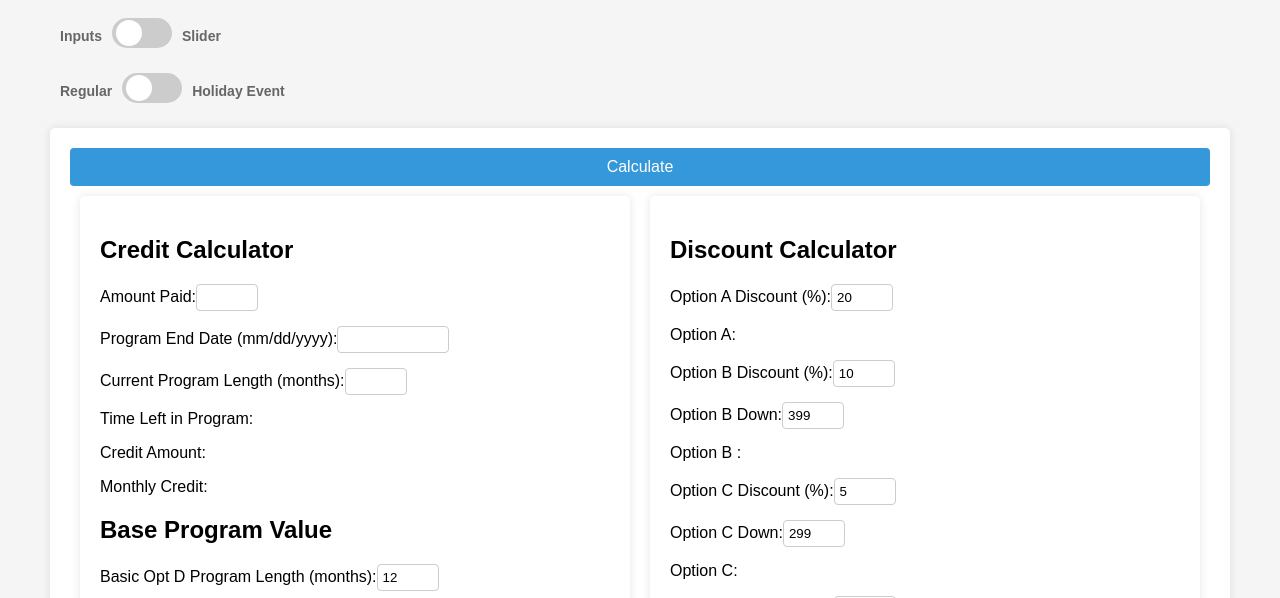
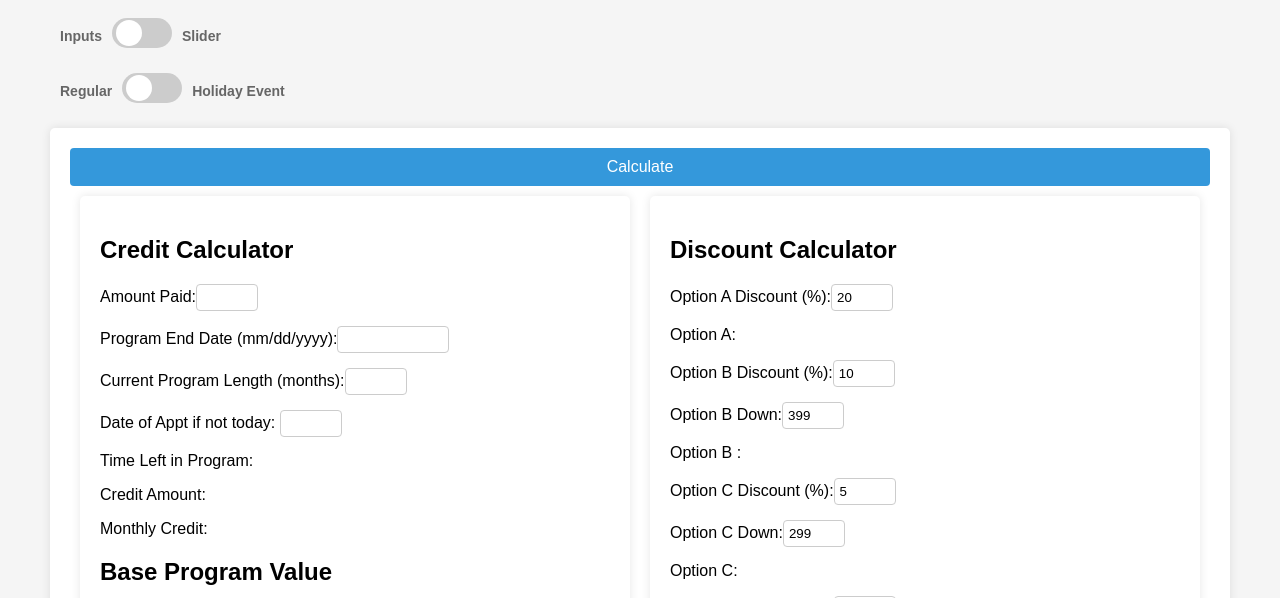
Before and after one commit to CMAUtah/ProgramCalculator, a plain HTML site: page basic.html in a window 1280 px wide. Shown: the part 130-728 px from the top of the page. Drawn offline with Linux system fonts and the light colour scheme.

Commit message:
Update basic.html

```diff
--- a/basic.html
+++ b/basic.html
@@ -45,6 +45,7 @@
                 <label for="amountPaid">Amount Paid:<input type="text" id="amountPaid"></label>
                 <label for="programEndDate">Program End Date (mm/dd/yyyy):<input type="text" id="programEndDate"></label>
                 <label for="currentProgramLength">Current Program Length (months):<input type="text" id="currentProgramLength"></label>
+                <label for="dateFrom">Date of Appt if not today: <input type="text" id="dateFrom"> </label>
                 <p style="margin-top: 5px;">Time Left in Program: <span id="timeLeft"></span></p>
                 <p style="margin-top: 5px;">Credit Amount: <span id="creditAmount"></span></p>
                 <p style="margin-top: 5px;">Monthly Credit: <span id="monthlyCredit"></span></p>
```
